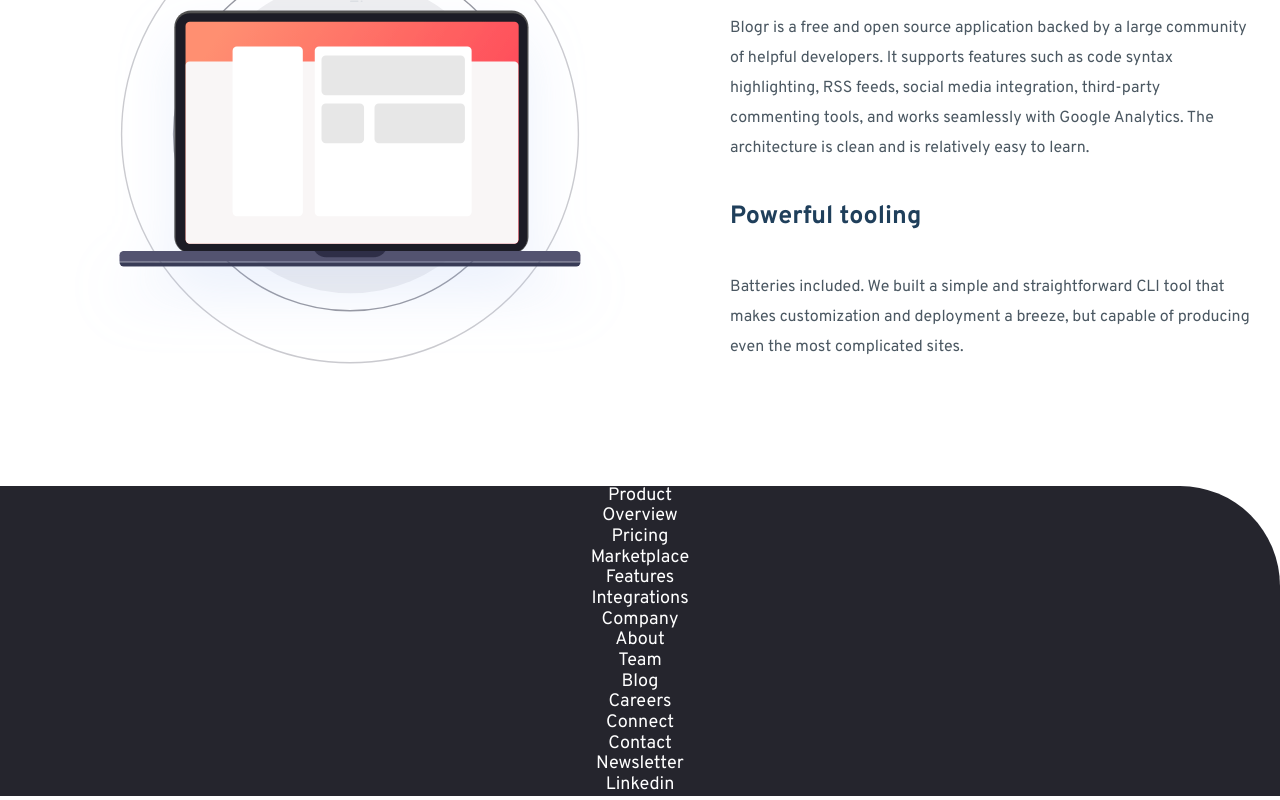
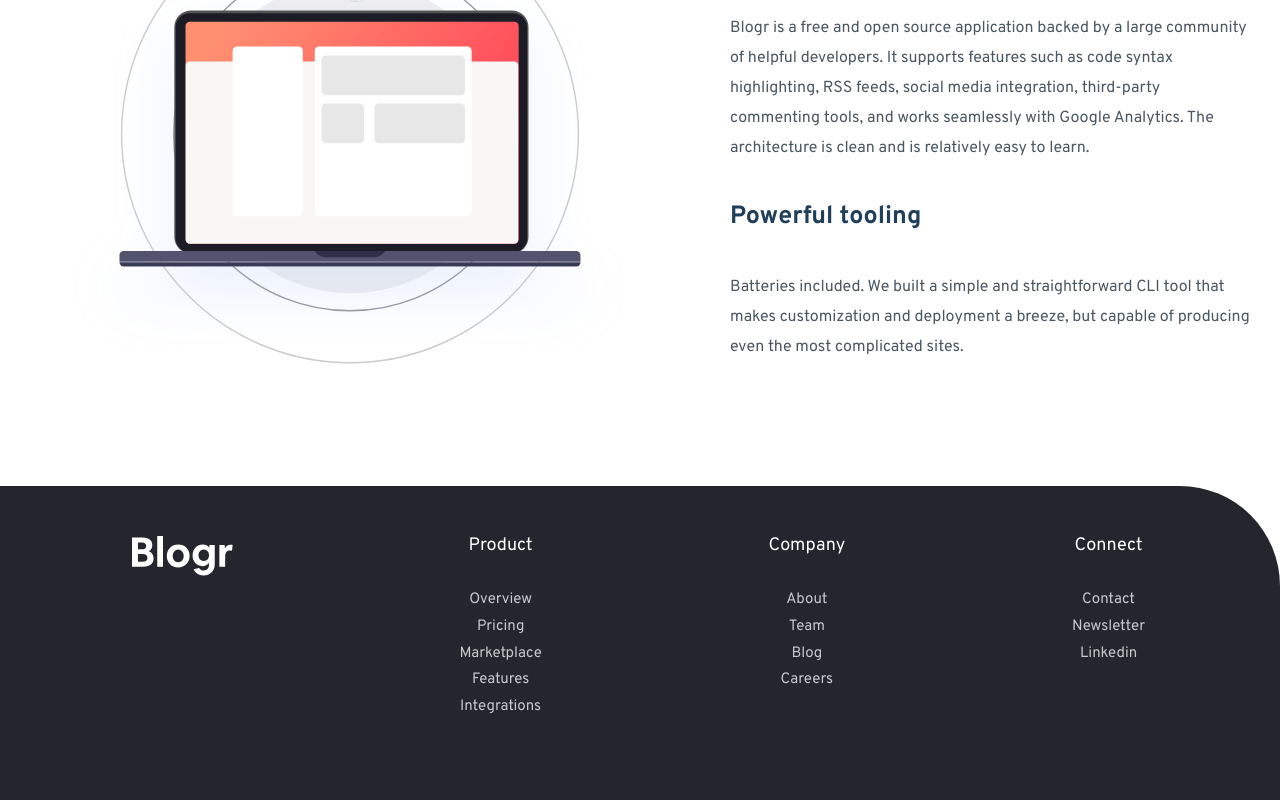
Before and after one commit to tiago-forward/desafio-blogr-landing-page-main, a React (Vite) app: page / in a window 1280 px wide. Shown: the part 2283-3083 px from the top of the page. Built offline with nearby package versions, Linux system fonts and the light colour scheme.

Commit message:
Finished section footer

```diff
--- a/src/components/Footer/index.jsx
+++ b/src/components/Footer/index.jsx
@@ -1,32 +1,41 @@
 import styled from "styled-components"
+import Logo from "../../../public/images/logo.svg"
 
 const Footer = () => {
     return (
         <>
             <FooterContainer>
-                <nav>
-                    <ul>
-                        <li>Product</li>
-                        <li>Overview</li>
-                        <li>Pricing</li>
-                        <li>Marketplace</li>
-                        <li>Features</li>
-                        <li>Integrations</li>
-                    </ul>
-                    <ul>
-                        <li>Company</li>
-                        <li>About</li>
-                        <li>Team</li>
-                        <li>Blog</li>
-                        <li>Careers</li>
-                    </ul>
-                    <ul>
-                        <li>Connect</li>
-                        <li>Contact</li>
-                        <li>Newsletter</li>
-                        <li>Linkedin</li>
-                    </ul>
-                </nav>
+                <Nav>
+
+                    <ImageLogo src={Logo} alt="Logo Blogr" />
+                    <div>
+                        <Span>Product</Span>
+                        <NavList>
+                            <NavLink><Link href="/">Overview</Link></NavLink>
+                            <NavLink><Link href="/">Pricing</Link></NavLink>
+                            <NavLink><Link href="/">Marketplace</Link></NavLink>
+                            <NavLink><Link href="/">Features</Link></NavLink>
+                            <NavLink><Link href="/">Integrations</Link></NavLink>
+                        </NavList>
+                    </div>
+                    <div>
+                        <Span>Company</Span>
+                        <NavList>
+                            <NavLink><Link href="/">About</Link></NavLink>
+                            <NavLink><Link href="/">Team</Link></NavLink>
+                            <NavLink><Link href="/">Blog</Link></NavLink>
+                            <NavLink><Link href="/">Careers</Link></NavLink>
+                        </NavList>
+                    </div>
+                    <div>
+                        <Span>Connect</Span>
+                        <NavList>
+                            <NavLink><Link href="/">Contact</Link></NavLink>
+                            <NavLink><Link href="/">Newsletter</Link></NavLink>
+                            <NavLink><Link href="/">Linkedin</Link></NavLink>
+                        </NavList>
+                    </div>
+                </Nav>
             </FooterContainer>
         </>
     )
@@ -41,3 +50,39 @@ const FooterContainer = styled.footer`
     margin-top: 100px;
     text-align: center;
 `
+
+const ImageLogo = styled.img`
+    margin-bottom: 50px;
+`
+
+const Nav = styled.nav`
+    height: 100%;
+    padding: 50px 20px;
+
+    @media screen and (min-width: 1024px) {
+        display: flex;
+        align-items: start;
+        justify-content: space-around;
+    }
+`
+
+const Span = styled.span`
+    font-size: 18px;
+`
+
+const NavList = styled.ul`
+    margin: 30px 0px;
+`
+
+const NavLink = styled.li`
+    padding: 3px;
+`
+
+const Link = styled.a`
+    color: var(--grayish-blue);
+    font-size: 15px;
+
+    &:hover {
+        text-decoration: 2px underline;
+    }
+`
```
